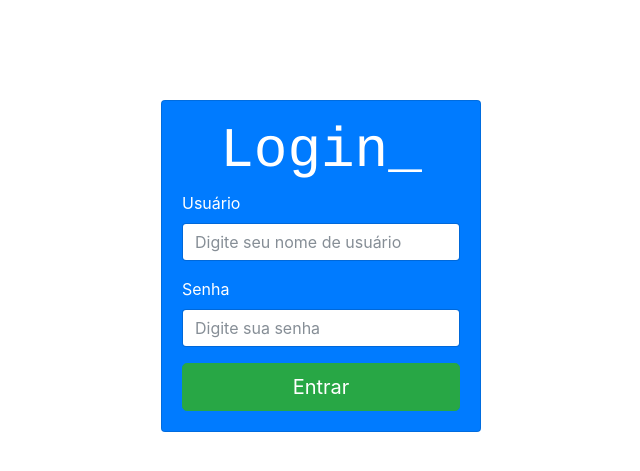
After one commit to raukomor/LP4-project, a PHP site: page /telalogin.php in a window 1280 px wide. The commit adds this page. Shown: the top 471 px of the page, without its empty margins (319-959 px from the left). Run offline with PHP 8.4, Linux system fonts and the light colour scheme.

Commit message:
Tela de Login

```diff
--- /dev/null
+++ b/telalogin.php
@@ -0,0 +1,29 @@
+<!DOCTYPE html>
+<html>
+    <head>
+        <meta http-equiv="Content-Type" content="text/html; charset=UTF-8">
+        <title>Entrar</title>
+        <link rel="stylesheet" type="text/css" href="src/cesese.css">
+        <link rel="stylesheet" href="https://maxcdn.bootstrapcdn.com/bootstrap/4.0.0-beta/css/bootstrap.min.css" integrity="sha384-/Y6pD6FV/Vv2HJnA6t+vslU6fwYXjCFtcEpHbNJ0lyAFsXTsjBbfaDjzALeQsN6M" crossorigin="anonymous">
+    </head>
+    <body>
+        <div class="card text-white bg-primary mb-3" style="max-width: 20rem;margin: 0 auto;margin-top: 100px;">
+            <div class="card-body">
+                <h1 class="display-4 text-center" style="font-family: Courier">Login_</h1>
+                <form action="Login" method="post">
+                  <div class="form-group">
+                    <label for="loginUsuario">Usuário</label>
+                    <input type="text" name="usuario" class="form-control" id="loginUsuario" placeholder="Digite seu nome de usuário">
+                  </div>
+                  <div class="form-group">
+                    <label for="loginSenha">Senha</label>
+                    <input type="password" name="senha" class="form-control" id="loginSenha" placeholder="Digite sua senha">
+                  </div>
+                    <!--<button type="submit" value="login">-->
+                        <a href="index.php" class="btn btn-success btn-lg btn-block">Entrar</a>
+                    <!--</button>-->
+                </form>
+            </div>
+        </div>
+    </body>
+</html>
```
Also changed, not shown: index.php (+26 -45 lines).
